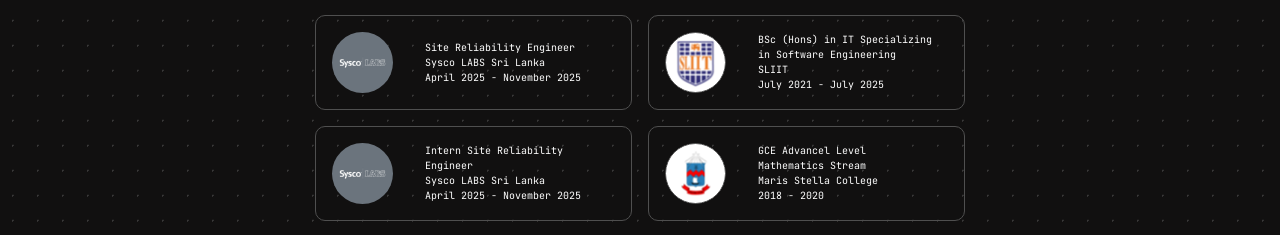
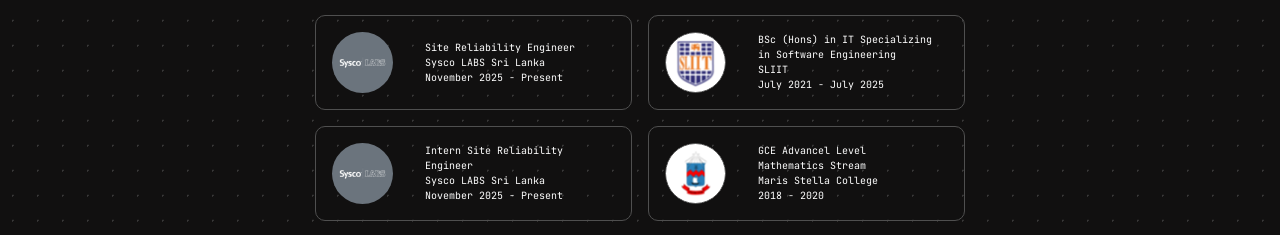
Before and after one commit to russellpeiris/russell-peiris, a Next.js app: page / in a window 1280 px wide. Shown: the part 297-532 px from the top of the page. Built offline with nearby package versions, Linux system fonts and the light colour scheme.

Commit message:
Updated the Site Reliability Engineer card date

```diff
--- a/app/page.tsx
+++ b/app/page.tsx
@@ -33,8 +33,8 @@ export default function Home() {
             <div className={'flex justify-center items-center gap-4 pt-8 flex-col md:flex-row md:items-start'}>
                <div className={'flex flex-col gap-4'}>
                    <div className={'text-xs'}>Experience</div>
-                   <Card imageUrl={sysco} content={['Site Reliability Engineer', 'Sysco LABS Sri Lanka', 'April 2025 - November 2025']}/>
-                   <Card imageUrl={sysco} content={['Intern Site Reliability Engineer', 'Sysco LABS Sri Lanka', 'April 2025 - November 2025']}/>
+                   <Card imageUrl={sysco} content={['Site Reliability Engineer', 'Sysco LABS Sri Lanka', 'November 2025 - Present']}/>
+                   <Card imageUrl={sysco} content={['Intern Site Reliability Engineer', 'Sysco LABS Sri Lanka', 'November 2025 - Present']}/>
                    <Card imageUrl={lseg} content={['Intern Software Engineer', 'LSEG Technology', 'July 2024 - January 2025']}/>
                    <Card imageUrl={bl} content={['Intern Software Engineer', 'BetaLaunch', 'April 2023 - April 2024']}/>
                </div>
```
